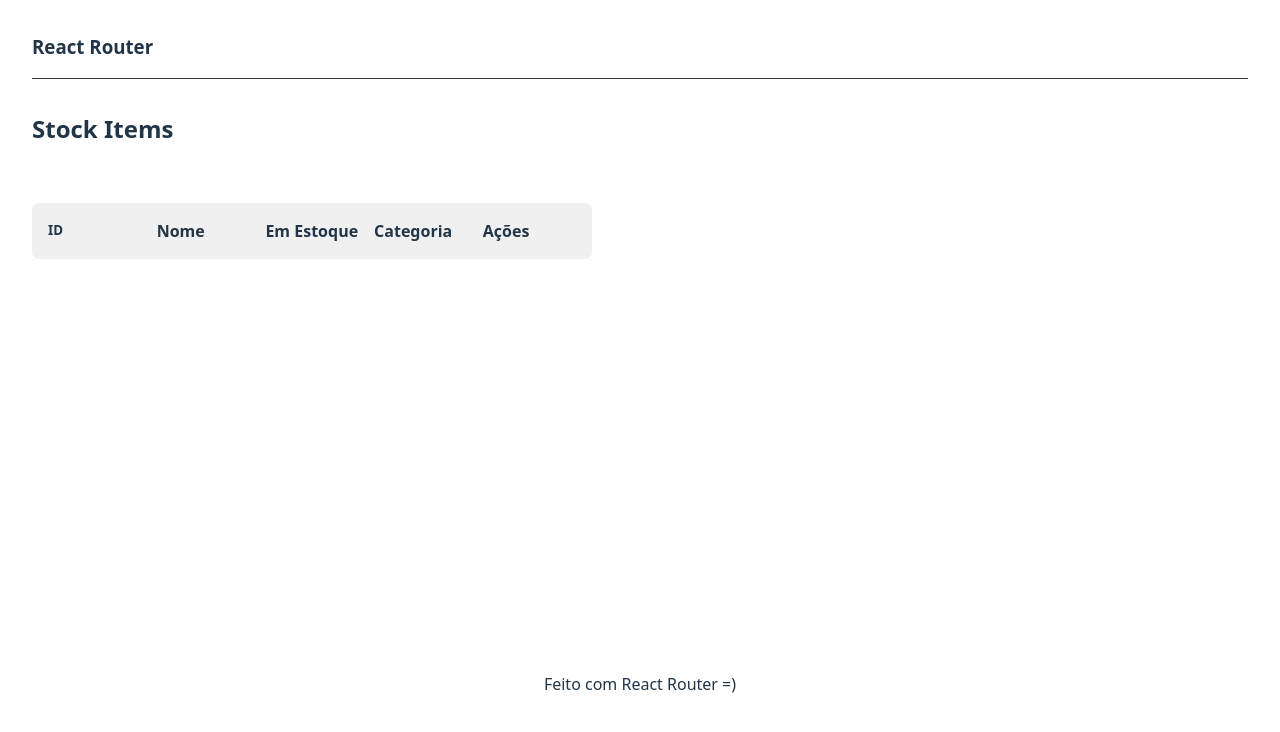
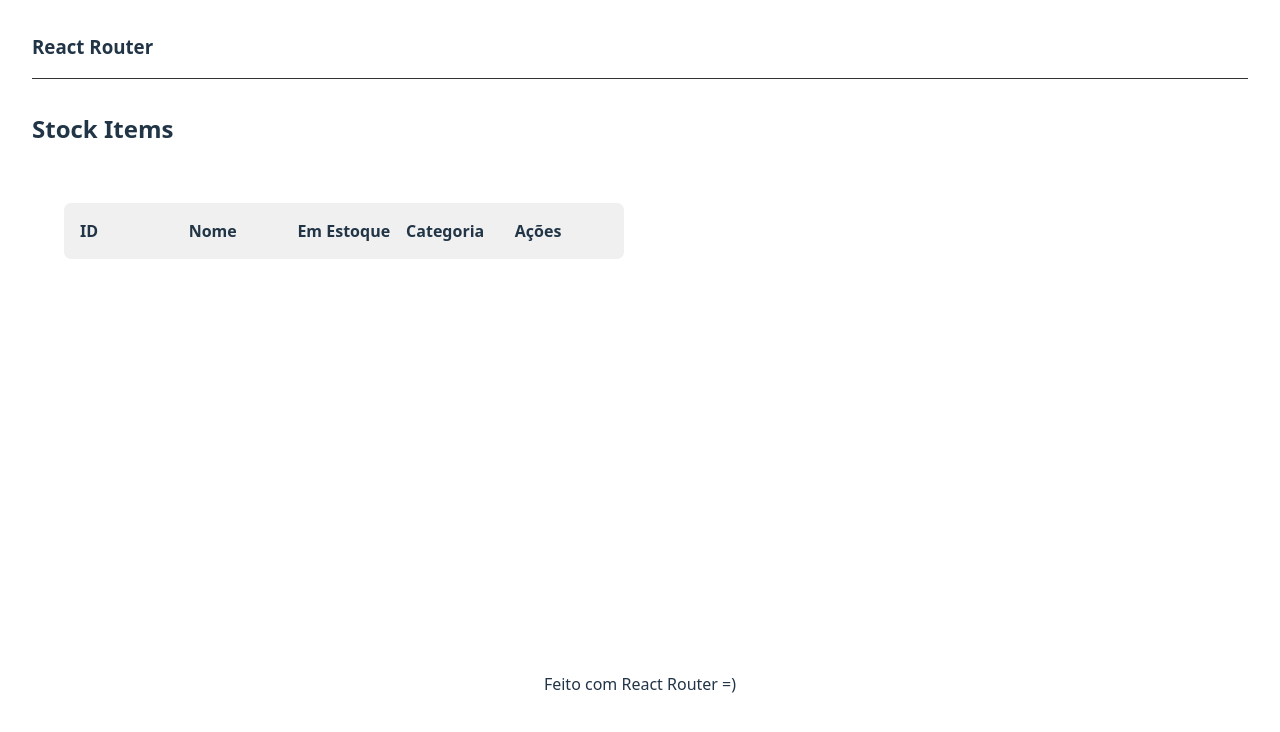
Before and after one commit to EzzFelt/dashboard-stock, a React (Vite) app: page /items in a window 1280 px wide. Shown: the top 732 px of the page. Built offline with nearby package versions, Linux system fonts and the light colour scheme.

Commit message:
formatando a página items.jsx

```diff
--- a/src/pages/Items.jsx
+++ b/src/pages/Items.jsx
@@ -1,17 +1,14 @@
-import { useEffect, useState } from "react";
 import { useItemCollection } from "../hooks/useItemsCollection";
 import { Link } from "react-router-dom";
-
 
 export default function Items() {
   const { items } = useItemCollection();
 
-
   return (
-    <>
+    <div className="stock-tables">
       <div className="items-table">
         <div className="table-highlight-items">
-          <h5>ID</h5>
+          <p>ID</p>
           <p>Nome</p>
           <p>Em Estoque</p>
           <p>Categoria</p>
@@ -21,20 +18,20 @@ export default function Items() {
           <div key={item.id} className="table-content-items">
             <p>{item.id}</p>
             <p>{item.name}</p>
-            <p>{item.stock}</p>
+            <p>{item.quantity}</p>
             <p>{item.category}</p>
-            <div className="actions">
+            <div className="options-container">
+              <Link>
+                <button>Visualizar</button>
+              </Link>
               <Link to={`/items/${item.id}`}>
                 <button>Editar</button>
               </Link>
-                <button>Excluir</button>
+              <button>Excluir</button>
             </div>
           </div>
         ))}
-
-
-        <div className="table-content"></div>
       </div>
-    </>
+    </div>
   );
 }
```
